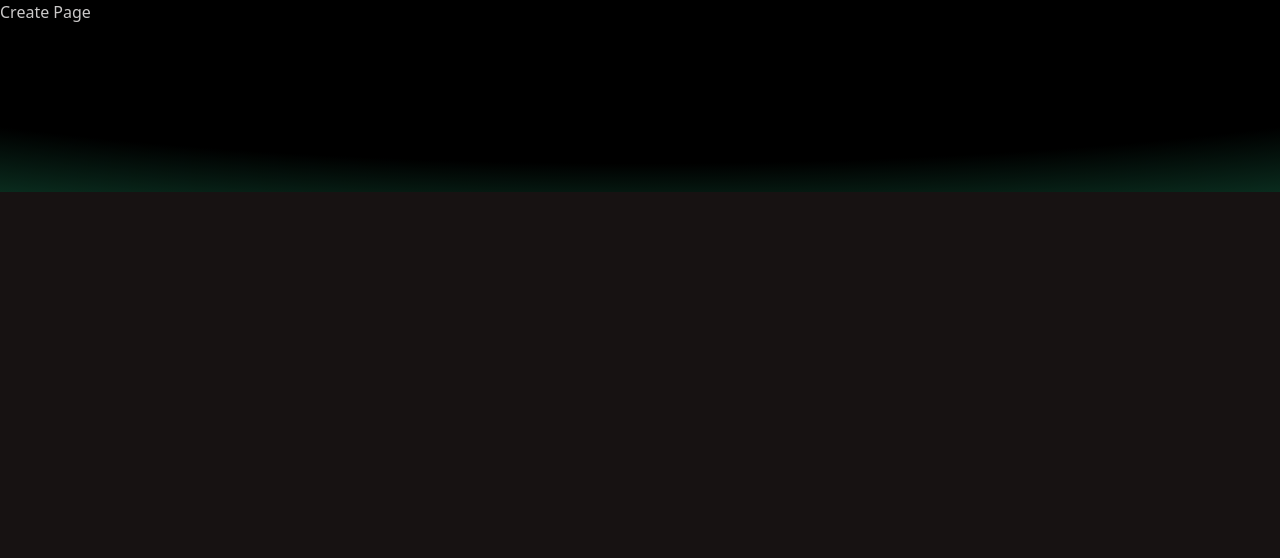
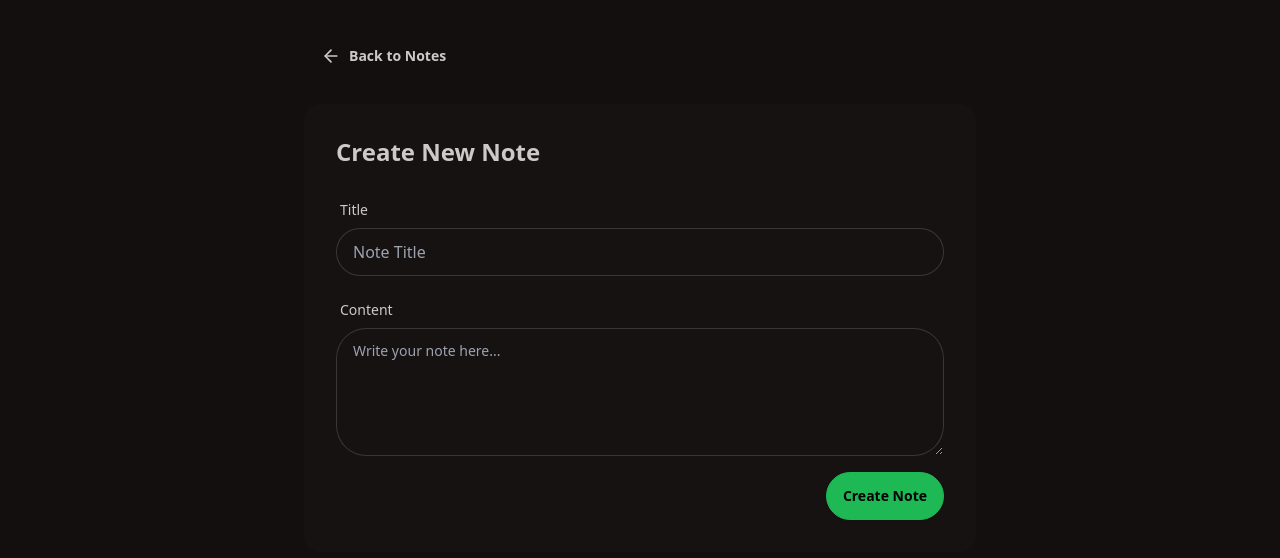
Before and after one commit to Thoufiq-Uchiha-23/MERN-Thinkboard, a React (Vite) app in the folder frontend/: page /create in a window 1280 px wide. Shown: the top 558 px of the page. Built offline with nearby package versions, Linux system fonts and the light colour scheme.

Commit message:
create page component

```diff
--- a/frontend/src/pages/CreatePage.jsx
+++ b/frontend/src/pages/CreatePage.jsx
@@ -1,11 +1,90 @@
-import React from 'react'
+import React from "react";
+import { Link, useNavigate } from "react-router";
+import { useState } from "react";
+import { ArrowLeft } from "lucide-react";
+import toast from "react-hot-toast";
+import axios from "axios";
 
 const CreatePage = () => {
+  const [title, setTitle] = useState("");
+  const [content, setContent] = useState("");
+  const [loading, setLoading] = useState(false);
+  const navigate = useNavigate()
+
+  const handleSubmit = async (e) => {
+    e.preventDefault()
+    if(!title.trim() || !content.trim()) {
+      toast.error("All fields are required")
+      return;
+    }
+
+    setLoading(true)
+    try {
+      await axios.post("http://localhost:5001/api/notes", {
+        title,
+        content,
+      })
+      toast.success("Note created successfully!")
+      navigate("/")
+    } catch (error) {
+      console.log("Error creating note", error)
+      toast.error("Failed to create note")
+    } finally {
+      setLoading(false)
+    }
+  };
+
   return (
-    <div>
-      Create Page
+    <div className="min-h-screen bg-base-200">
+      <div className="container mx-auto px-4 py-8">
+        <div className="max-w-2xl mx-auto">
+          <Link to={"/"} className="btn btn-ghost mb-6">
+            <ArrowLeft className={"size-5"} />
+            Back to Notes
+          </Link>
+
+          <div className="card bg-base-100">
+            <div className="card-body">
+              <h2 className="card-title text-2xl mb-4">Create New Note</h2>
+              <form onSubmit={handleSubmit}>
+                <div className="form-control mb-4">
+                  <label className="label">
+                    <span className="label-text">Title</span>
+                  </label>
+                  <input
+                    type="text"
+                    placeholder="Note Title"
+                    className="input input-bordered"
+                    value={title}
+                    onChange={(e) => setTitle(e.target.value)}
+                  />
+                </div>
+
+                <div className="form-control mb-4">
+                  <label className="label">
+                    <span className="label-text">Content</span>
+                  </label>
+                  <textarea
+                    type="text"
+                    placeholder="Write your note here..."
+                    className="textarea textarea-bordered h-32"
+                    value={content}
+                    onChange={(e) => setContent(e.target.value)}
+                  />
+                </div>
+
+                <div className="card-actions justify-end">
+                  <button type="submit" className="btn btn-primary" disabled={loading}>
+                    {loading? "Creating..." : "Create Note"}
+                  </button>
+                </div>
+              </form>
+            </div>
+          </div>
+        </div>
+      </div>
     </div>
-  )
-}
+  );
+};
 
-export default CreatePage
+export default CreatePage;
```
